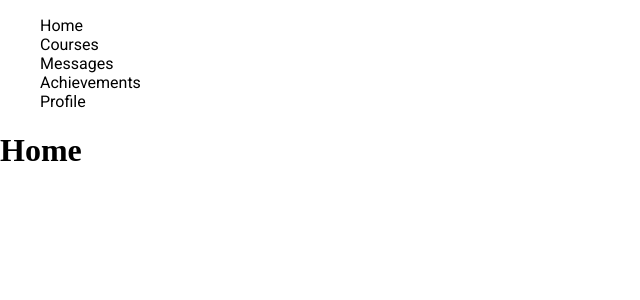
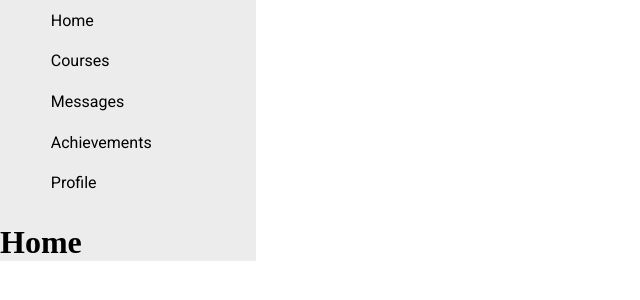
Before and after one commit to samdarrehshourian/Hands-Up, a React (Create React App) app: page / in a window 1280 px wide. Shown: the top 300 px of the page, without its empty margins (0-640 px from the left). Built offline with nearby package versions, Linux system fonts and the light colour scheme.

Commit message:
Added a new folder called icons. Added className insted of id for each component

```diff
--- a/src/components/Achievements.js
+++ b/src/components/Achievements.js
@@ -3,7 +3,7 @@ import '../scss-style/Achievements.scss';
 
 const  Achievements = () => {
   return (
-    <div>
+    <div className = 'achievements'>
         <h1>Achievements</h1>
     </div>
   );
--- a/src/components/Courses.js
+++ b/src/components/Courses.js
@@ -4,7 +4,7 @@ import '../scss-style/Courses.scss';
 
 const  Courses = () => {
   return (
-    <div>
+    <div className = 'courses'>
         <h1>Courses</h1>
     </div>
   );
--- a/src/components/Home.js
+++ b/src/components/Home.js
@@ -4,7 +4,7 @@ import '../scss-style/Home.scss';
 
 const  Home = () => {
   return (
-    <div>
+    <div className = 'Home'>
         <h1>Home</h1>
     </div>
   );
--- a/src/components/MenuBar.js
+++ b/src/components/MenuBar.js
@@ -9,9 +9,8 @@ import '../scss-style/MenuBar.scss';
 
 const  MenuBar = () => {
   return (
-    <div id = 'MenuBar'>
+    <div id = 'menu-bar'>
         <Router>
-        <div>
         <nav>
             <ul>
                 <li>
@@ -48,7 +47,6 @@ const  MenuBar = () => {
                 <Profile/>
             </Route>
         </Switch>
-        </div>
         </Router>
     </div>
   );
--- a/src/components/Messages.js
+++ b/src/components/Messages.js
@@ -3,7 +3,7 @@ import '../scss-style/Messages.scss';
 
 const  Messages = () => {
   return (
-    <div>
+    <div className = 'messages'>
         <h1>Messages
 
         </h1>
--- a/src/components/Profile.js
+++ b/src/components/Profile.js
@@ -3,7 +3,7 @@ import '../scss-style/Profile.scss';
 
 const  Profile = () => {
   return (
-    <div>
+    <div className = 'profile'>
         <h1>Profile</h1>
     </div>
   );
--- a/src/components/TopBar.js
+++ b/src/components/TopBar.js
@@ -3,7 +3,7 @@ import '../scss-style/TopBar.scss';
 
 const  TopBar = () => {
   return (
-    <div>
+    <div className = 'top-bar'>
         <h1>TopBar</h1>
     </div>
   );
--- a/src/scss-style/Colors.scss
+++ b/src/scss-style/Colors.scss
@@ -1,4 +1,4 @@
-$grey: #ECECEC;
+$gray: #ECECEC;
 $blue: #84C4CF;
 $lightGrey: #F7F7F7;
 $lightBlack:#454545;
--- a/src/scss-style/MenuBar.scss
+++ b/src/scss-style/MenuBar.scss
@@ -1,10 +1,20 @@
 @import './Colors.scss';
 @import './Fonts.scss';
 
+#menu-bar {
 
-#MenuBar {
+    width: 20%;
+    height: 100%;
+    background-color: $gray;
+    margin-bottom: 20%;
+
+
     ul {
         list-style-type: none;
+        margin: 0;
+
+        li{
+            padding: 5%;
 
             a {
                 font-family: 'Roboto', sans-serif;
@@ -14,3 +24,4 @@
             }
         }
     }
+}
```
Lines whose indentation alone changed are shown as unchanged.
